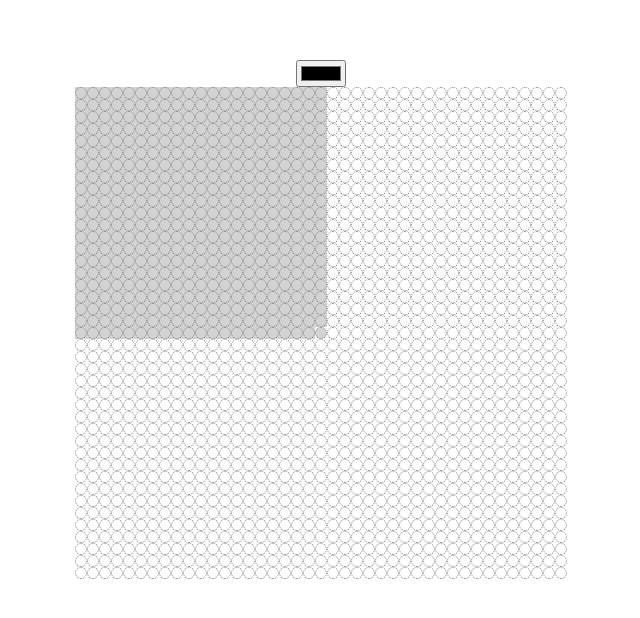
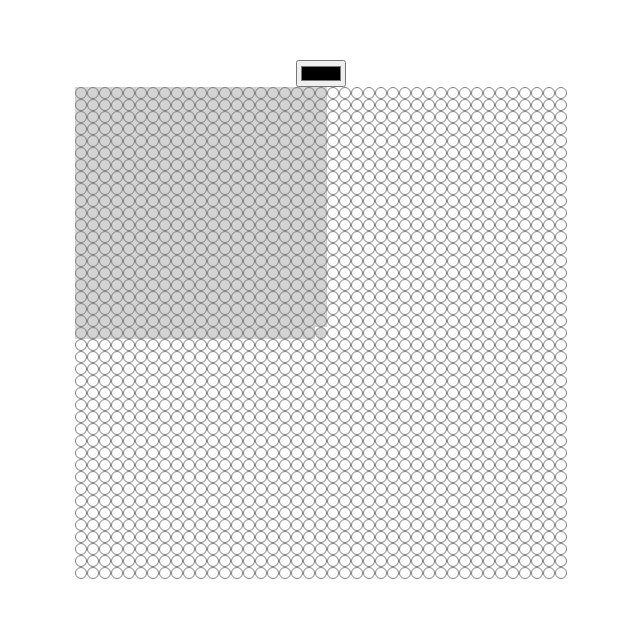
Before and after one commit to mikezano/dupligrid, a Vue app: page / in a window 1280 px wide. Shown: the top 618 px of the page, without its empty margins (319-959 px from the left). Built offline with nearby package versions, Linux system fonts and the light colour scheme.

Commit message:
circle cells

```diff
--- a/src/components/Cell.vue
+++ b/src/components/Cell.vue
@@ -14,6 +14,7 @@ export default {
 	methods: {
 		applyColor(color) {
 			this.$refs['cell'].style.backgroundColor = color;
+			//var before = window.getComputedStyle(this.$refs.cell, ':before');
 		},
 		applyPenColor(event) {
 			if (!(event.buttons == 1 || event.buttons == 2)) return;
@@ -34,7 +35,10 @@ export default {
 .cell {
 	width: 10px;
 	height: 10px;
-	border: 1px dotted gray;
-	border-radius: 50%;
+	overflow:hidden;
+	border-radius:50%;
+	border:1px solid gray;
+	position:relative;
 }
+
 </style>
```
